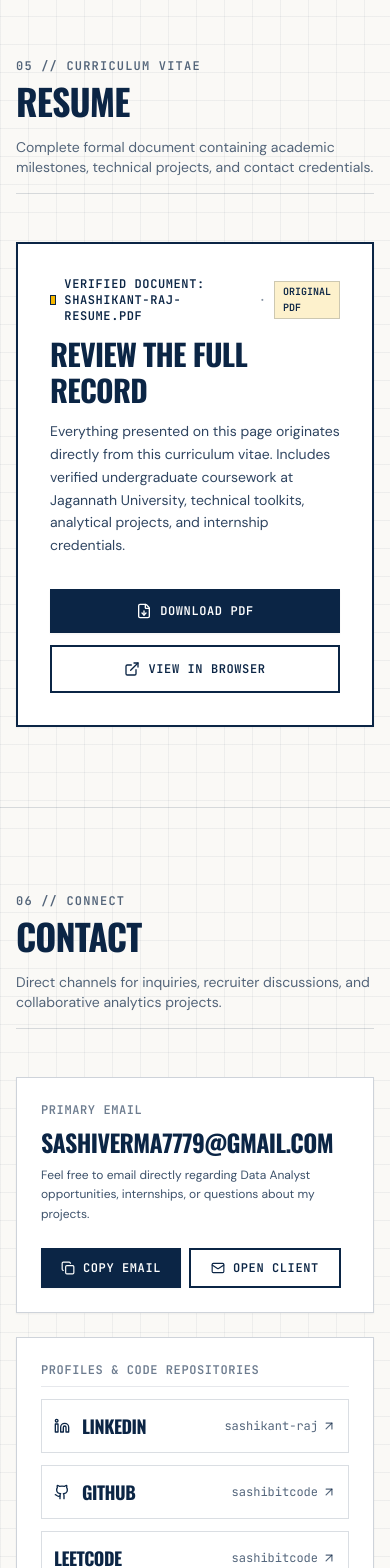
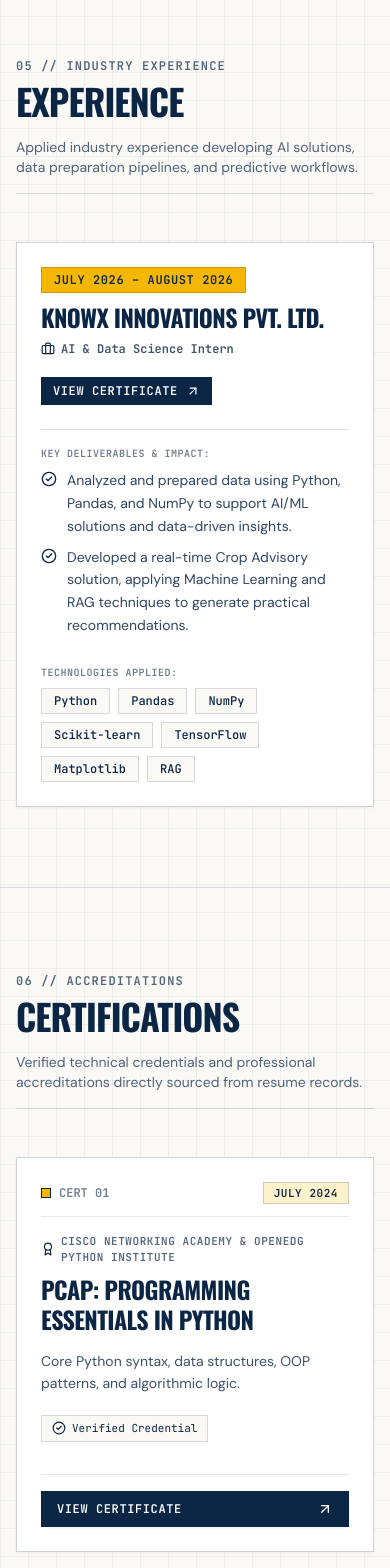
Before and after one commit to sashibitcode/My-Portfolio, a React (Vite) app: page / in a window 390 px wide. Shown: the part 8020-9588 px from the top of the page. Built offline with nearby package versions, Linux system fonts and the light colour scheme.

Commit message:
feat: add Certifications and Experience sections matching resume with verified credential links

```diff
--- a/src/components/layout/Navbar.tsx
+++ b/src/components/layout/Navbar.tsx
@@ -14,6 +14,8 @@
     { id: 'projects', label: 'Projects' },
     { id: 'skills', label: 'Skills' },
     { id: 'about', label: 'About' },
+    { id: 'experience', label: 'Experience' },
+    { id: 'certifications', label: 'Certifications' },
     { id: 'contact', label: 'Contact' },
   ];
 
@@ -50,7 +52,7 @@
         </button>
 
         {/* Desktop Nav Links Right */}
-        <nav className="hidden md:flex items-center gap-8 text-sm font-medium">
+        <nav className="hidden md:flex items-center gap-4 lg:gap-6 text-sm font-medium">
           {navLinks.map((link) => {
             const isActive = activeSection === link.id;
             return (
--- a/src/pages/HomePage.tsx
+++ b/src/pages/HomePage.tsx
@@ -5,6 +5,8 @@
 import { SkillsSection } from '@/sections/SkillsSection';
 import { AboutSection } from '@/sections/AboutSection';
 import { EducationSection } from '@/sections/EducationSection';
+import { ExperienceSection } from '@/sections/ExperienceSection';
+import { CertificationsSection } from '@/sections/CertificationsSection';
 import { ResumeSection } from '@/sections/ResumeSection';
 import { ContactSection } from '@/sections/ContactSection';
 import { Footer } from '@/components/layout/Footer';
@@ -17,6 +19,8 @@
     'skills',
     'about',
     'education',
+    'experience',
+    'certifications',
     'resume',
     'contact',
   ];
@@ -43,6 +47,8 @@
         <SkillsSection />
         <AboutSection />
         <EducationSection />
+        <ExperienceSection />
+        <CertificationsSection />
         <ResumeSection />
         <ContactSection />
       </main>
--- /dev/null
+++ b/src/sections/CertificationsSection.tsx
@@ -0,0 +1,92 @@
+import React from 'react';
+import { portfolioData } from '@/data/portfolioData';
+import { Award, ArrowUpRight, CheckCircle2 } from 'lucide-react';
+
+export const CertificationsSection: React.FC = () => {
+  const { certifications } = portfolioData;
+
+  return (
+    <section id="certifications" className="py-20 md:py-28 border-b border-navy/15">
+      <div className="max-w-7xl mx-auto px-4 sm:px-6 lg:px-8">
+
+        {/* Section Header */}
+        <div className="flex flex-col sm:flex-row sm:items-end justify-between gap-4 mb-12 pb-4 border-b border-navy/15">
+          <div>
+            <span className="font-mono text-xs font-bold text-navy/70 tracking-widest uppercase">
+              06 // ACCREDITATIONS
+            </span>
+            <h2 className="font-display text-4xl sm:text-5xl lg:text-6xl font-bold uppercase tracking-tight text-navy mt-1">
+              Certifications
+            </h2>
+          </div>
+          <p className="text-sm font-sans text-navy/70 max-w-md">
+            Verified technical credentials and professional accreditations directly sourced from resume records.
+          </p>
+        </div>
+
+        {/* Certifications Cards Grid */}
+        <div className="grid grid-cols-1 md:grid-cols-2 lg:grid-cols-3 gap-6 sm:gap-8">
+          {certifications.map((cert, idx) => (
+            <div
+              key={cert.id}
+              className="flex flex-col justify-between p-6 sm:p-8 bg-white border border-navy/20 shadow-sm rounded-none hover:border-navy transition-all duration-200 group"
+            >
+              <div>
+                {/* Top index and date */}
+                <div className="flex items-center justify-between pb-3 mb-4 border-b border-navy/10 font-mono text-xs">
+                  <div className="flex items-center gap-2">
+                    <span className="w-2.5 h-2.5 bg-yellow border border-navy inline-block" />
+                    <span className="font-bold text-navy/60">CERT 0{idx + 1}</span>
+                  </div>
+                  <span className="px-2.5 py-0.5 bg-yellow/20 text-navy font-bold text-[11px] tracking-wider uppercase border border-navy/20">
+                    {cert.date}
+                  </span>
+                </div>
+
+                {/* Issuer */}
+                <div className="flex items-center gap-1.5 text-navy/70 font-mono text-[11px] font-bold uppercase tracking-wider mb-2">
+                  <Award className="w-3.5 h-3.5 text-navy flex-shrink-0" />
+                  <span>{cert.issuer}</span>
+                </div>
+
+                {/* Title */}
+                <h3 className="font-display text-2xl sm:text-3xl font-bold text-navy uppercase tracking-tight group-hover:text-navy-muted transition-colors leading-tight">
+                  {cert.title}
+                </h3>
+
+                {/* Description from resume */}
+                {cert.description && (
+                  <p className="mt-4 text-sm text-navy/80 font-sans leading-relaxed">
+                    {cert.description}
+                  </p>
+                )}
+
+                {/* Verification Status Pill */}
+                <div className="mt-5 inline-flex items-center gap-1.5 px-2.5 py-1 bg-[#FAF9F6] border border-navy/15 text-[11px] font-mono text-navy">
+                  <CheckCircle2 className="w-3.5 h-3.5 text-navy" />
+                  <span>Verified Credential</span>
+                </div>
+              </div>
+
+              {/* View Certificate CTA */}
+              <div className="mt-8 pt-4 border-t border-navy/10">
+                <a
+                  href={cert.credentialUrl}
+                  target="_blank"
+                  rel="noopener noreferrer"
+                  className="inline-flex items-center justify-between w-full px-4 py-2.5 bg-navy text-white hover:bg-navy-dark transition-colors font-mono text-xs font-bold uppercase tracking-wider shadow-sm"
+                >
+                  <span className="flex items-center gap-2">
+                    <span>View Certificate</span>
+                  </span>
+                  <ArrowUpRight className="w-4 h-4" />
+                </a>
+              </div>
+            </div>
+          ))}
+        </div>
+
+      </div>
+    </section>
+  );
+};
--- a/src/sections/ContactSection.tsx
+++ b/src/sections/ContactSection.tsx
@@ -44,7 +44,7 @@
         <div className="flex flex-col sm:flex-row sm:items-end justify-between gap-4 mb-12 pb-4 border-b border-navy/15">
           <div>
             <span className="font-mono text-xs font-bold text-navy/70 tracking-widest uppercase">
-              06 // CONNECT
+              08 // CONNECT
             </span>
             <h2 className="font-display text-4xl sm:text-5xl lg:text-6xl font-bold uppercase tracking-tight text-navy mt-1">
               Contact
--- /dev/null
+++ b/src/sections/ExperienceSection.tsx
@@ -0,0 +1,107 @@
+import React from 'react';
+import { portfolioData } from '@/data/portfolioData';
+import { Briefcase, ArrowUpRight, CheckCircle2 } from 'lucide-react';
+
+export const ExperienceSection: React.FC = () => {
+  const { experience } = portfolioData;
+
+  return (
+    <section id="experience" className="py-20 md:py-28 border-b border-navy/15">
+      <div className="max-w-7xl mx-auto px-4 sm:px-6 lg:px-8">
+
+        {/* Section Header */}
+        <div className="flex flex-col sm:flex-row sm:items-end justify-between gap-4 mb-12 pb-4 border-b border-navy/15">
+          <div>
+            <span className="font-mono text-xs font-bold text-navy/70 tracking-widest uppercase">
+              05 // INDUSTRY EXPERIENCE
+            </span>
+            <h2 className="font-display text-4xl sm:text-5xl lg:text-6xl font-bold uppercase tracking-tight text-navy mt-1">
+              Experience
+            </h2>
+          </div>
+          <p className="text-sm font-sans text-navy/70 max-w-md">
+            Applied industry experience developing AI solutions, data preparation pipelines, and predictive workflows.
+          </p>
+        </div>
+
+        {/* Experience Ledger Cards */}
+        <div className="space-y-6">
+          {experience.map((exp) => (
+            <div
+              key={exp.id}
+              className="bg-white border border-navy/20 p-6 sm:p-8 shadow-sm rounded-none"
+            >
+              <div className="grid grid-cols-1 md:grid-cols-12 gap-6 items-start">
+
+                {/* Left: Duration and Company */}
+                <div className="md:col-span-4 space-y-2">
+                  <span className="inline-block px-3 py-1 bg-yellow text-navy font-mono text-xs font-bold uppercase tracking-wider border border-navy/20">
+                    {exp.duration}
+                  </span>
+
+                  <h3 className="font-display text-2xl sm:text-3xl font-bold text-navy uppercase tracking-tight mt-2">
+                    {exp.organization}
+                  </h3>
+
+                  <div className="flex items-center gap-1.5 font-mono text-xs text-navy/80">
+                    <Briefcase className="w-3.5 h-3.5 text-navy" />
+                    <span className="font-bold">{exp.role}</span>
+                  </div>
+
+                  {exp.credentialUrl && (
+                    <div className="pt-3">
+                      <a
+                        href={exp.credentialUrl}
+                        target="_blank"
+                        rel="noopener noreferrer"
+                        className="inline-flex items-center gap-2 px-3 py-1.5 bg-navy text-white hover:bg-navy-dark transition-colors font-mono text-xs font-bold uppercase tracking-wider"
+                      >
+                        <span>View Certificate</span>
+                        <ArrowUpRight className="w-3.5 h-3.5" />
+                      </a>
+                    </div>
+                  )}
+                </div>
+
+                {/* Right: Responsibilities and Technologies */}
+                <div className="md:col-span-8 border-t md:border-t-0 md:border-l border-navy/15 pt-4 md:pt-0 md:pl-8 space-y-5">
+                  <div>
+                    <span className="font-mono text-[10px] text-navy/60 uppercase font-bold tracking-wider block mb-2">
+                      KEY DELIVERABLES & IMPACT:
+                    </span>
+                    <ul className="space-y-2">
+                      {exp.responsibilities.map((resp, i) => (
+                        <li key={i} className="flex items-start gap-2.5 text-sm text-navy/85 font-sans leading-relaxed">
+                          <CheckCircle2 className="w-4 h-4 text-navy flex-shrink-0 mt-0.5" />
+                          <span>{resp}</span>
+                        </li>
+                      ))}
+                    </ul>
+                  </div>
+
+                  <div className="pt-2">
+                    <span className="font-mono text-[10px] text-navy/60 uppercase font-bold tracking-wider block mb-2">
+                      TECHNOLOGIES APPLIED:
+                    </span>
+                    <div className="flex flex-wrap gap-2">
+                      {exp.technologies.map((tech) => (
+                        <span
+                          key={tech}
+                          className="px-3 py-1 bg-[#FAF9F6] border border-navy/15 text-navy font-mono text-xs font-medium"
+                        >
+                          {tech}
+                        </span>
+                      ))}
+                    </div>
+                  </div>
+                </div>
+
+              </div>
+            </div>
+          ))}
+        </div>
+
+      </div>
+    </section>
+  );
+};
--- a/src/sections/ResumeSection.tsx
+++ b/src/sections/ResumeSection.tsx
@@ -13,7 +13,7 @@
         <div className="flex flex-col sm:flex-row sm:items-end justify-between gap-4 mb-12 pb-4 border-b border-navy/15">
           <div>
             <span className="font-mono text-xs font-bold text-navy/70 tracking-widest uppercase">
-              05 // CURRICULUM VITAE
+              07 // CURRICULUM VITAE
             </span>
             <h2 className="font-display text-4xl sm:text-5xl lg:text-6xl font-bold uppercase tracking-tight text-navy mt-1">
               Resume
```
